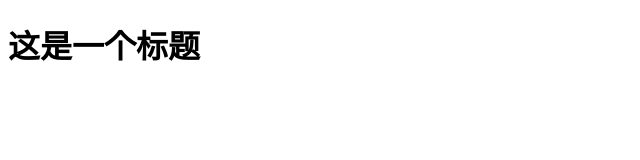
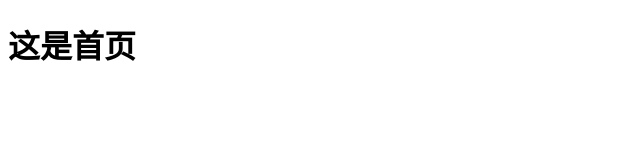
Before and after one commit to yirennannan/project-01, a plain HTML site: page index.html in a window 1280 px wide. Shown: the whole page, without its empty margins (0-640 px from the left). Drawn offline with Linux system fonts and the light colour scheme.

Commit message:
reg分支修改index.html

```diff
--- a/index.html
+++ b/index.html
@@ -11,7 +11,7 @@
 </head>
 
 <body>
-    <h1>这是一个标题</h1>
+    <h1>这是首页</h1>
 </body>
 
 </html>
```
